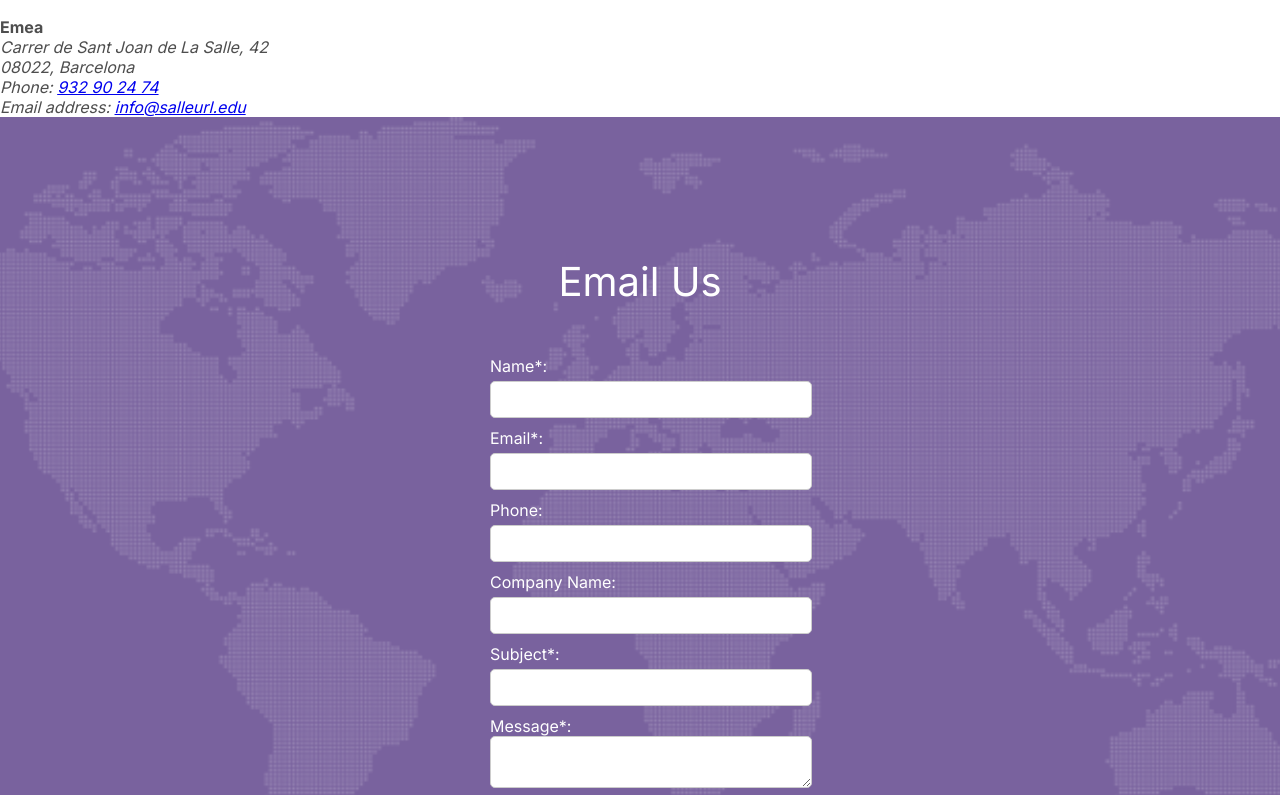
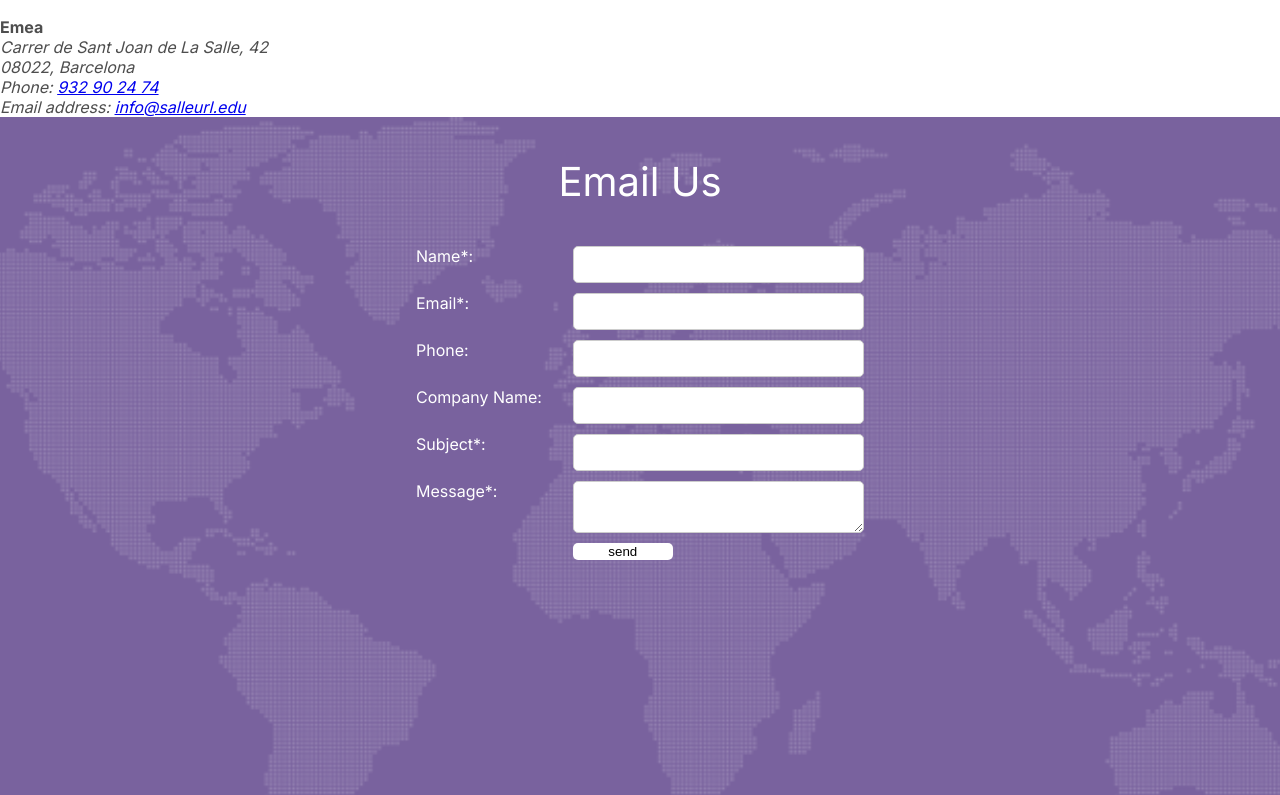
Before and after one commit to xpilasi/entregable_lasalle_grupo_8, a plain HTML site: page index.html in a window 1280 px wide. Shown: the part 2845-3640 px from the top of the page. Drawn offline with Linux system fonts and the light colour scheme.

Commit message:
update form

```diff
--- a/index.html
+++ b/index.html
@@ -223,16 +223,21 @@
             </address>
 
     </article>
+
 </section>
 
-<section id="form">
+
+<section class="email_us">
+    <h2>Email Us </h2>
+    <div class="grid_form">
+
         <form class="contact-form"
         method="post">
-    <h2>Email Us </h2>
-        <label for="name">Name*:</label>
+
+            <label class="label_form">Name*:</label>
             <input type="text" name="name" id="name" required>
 
-        <label for="email">Email*:</label>
+            <label lass="label_form" for="email">Email*:</label>
             <input type="text" name="email" id="email" required>
 
             <label for="phone">Phone:</label>
@@ -245,12 +250,14 @@
             <input type="text" name="subject" id="subject" required>
 
             <label for="message">Message*:
-            <textarea name="message" id="message"></textarea></label>
-
+                </label>
+                <textarea name="message" id="message"></textarea>
+            <br>
             <button type="submit">send</button>
         </form>
+    </div>
+
 </section>
-
 <footer>
     <p>2016 - LaSalle. All Rights Reserved</p>
 </footer>
--- a/style_landing.css
+++ b/style_landing.css
@@ -332,14 +332,15 @@ body .h3_our_services {
     background-color: brown;
 }
 
+/*EMAIL US  */
 
-#form {
+.email_us {
     background-image: url("./Material_Entregable1/img/form.jpg");
     background-size: cover;
     background-repeat: no-repeat;
     background-position: center;
     height: 100vh;
-    display: flex;
+
     justify-content: center;
     align-items: center;
     color: white;
@@ -347,32 +348,47 @@ body .h3_our_services {
 
 
 .contact-form {
-    padding: 20px;
-    width: 300px;
-}
-.contact-form h2 {
-    text-align: center;
+    /* padding: 20px; */
+    /* width: 30%; */
+    justify-content: center;
+    display: grid;
+    grid-template-columns: 0.7fr 1.3fr;
+
 }
 
-.contact-form label {
-    display: block;
-    margin-bottom: 5px;
-    margin-top: 10px;
-    border: 5px;
+.grid_form{
+    /* background-color: darkorange; */
+    margin: 0 auto;
+    width: 35%;
+
 }
 
 .contact-form input, .contact-form textarea {
     padding: 10px;
     border: 1px solid #ccc;
     border-radius: 5px;
-    width: 100%;
+
 }
 .contact-form button {
+    margin-top: 10px;
     background-color: white;
     border: none;
     color: black;
     border-radius: 5px;
     width: 100px;
+
+}
+
+.label_form{
+    float:left;
+    margin-bottom: 20px;
+
+
+}
+
+input{
+    float:right;
+    margin-bottom: 10px;
 
 }
 footer{
@@ -383,6 +399,10 @@ footer{
     display: flex;
 }
 
+textarea{
+    float: right;
+}
+
 footer p{
     padding-left: 70%;
     margin-bottom: 0;
```
Lines whose indentation alone changed are shown as unchanged.
